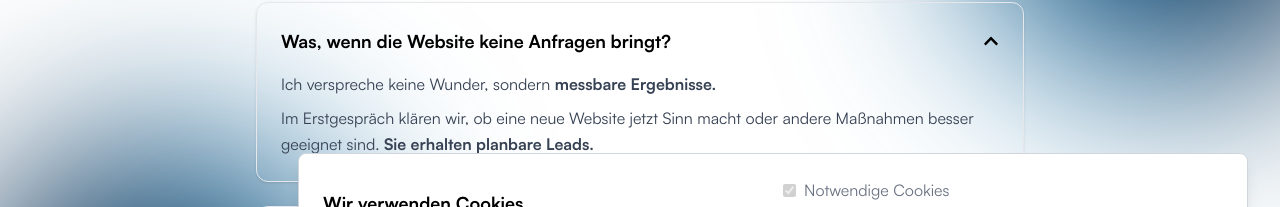
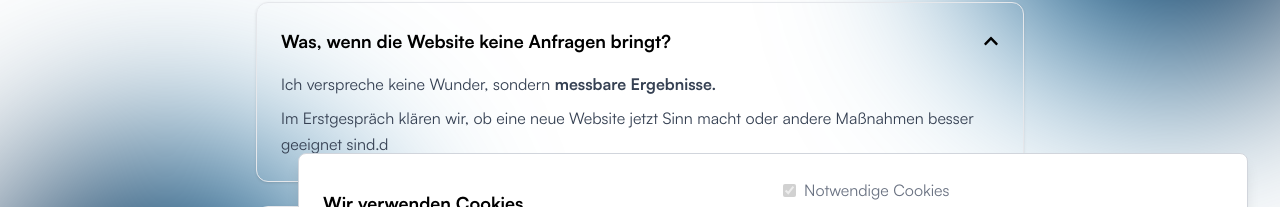
Before and after one commit to Franco-Cipolla/franco-cipolla-website, a React (Vite) app: page / in a window 1280 px wide. Both pictures are taken after a click on the button "Was, wenn die Website keine Anfragen bringt?". Shown: the part 6112-6319 px from the top of the page. Built offline with nearby package versions, Linux system fonts and the light colour scheme; no server answers.

Commit message:
"Updated FAQSection.jsx: changed text in faqs array"

```diff
--- a/src/components/FAQSection.jsx
+++ b/src/components/FAQSection.jsx
@@ -106,7 +106,7 @@ const faqs = [
           Ich verspreche keine Wunder, sondern <strong>messbare Ergebnisse.</strong>
         </p>
         <p>
-          Im Erstgespräch klären wir, ob eine neue Website jetzt Sinn macht oder andere Maßnahmen besser geeignet sind. <strong>Sie erhalten planbare Leads.</strong>
+          Im Erstgespräch klären wir, ob eine neue Website jetzt Sinn macht oder andere Maßnahmen besser geeignet sind.d
         </p>
       </div>
     ),
```
